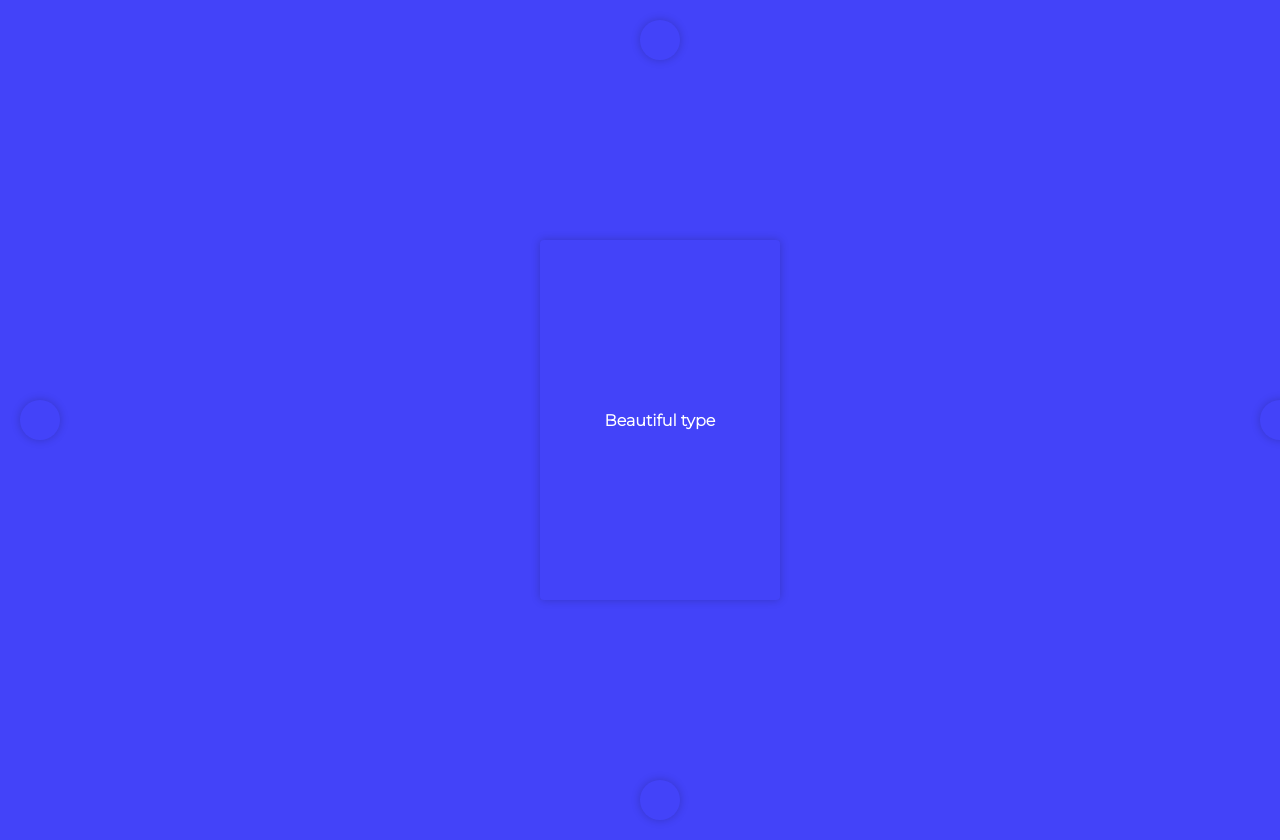
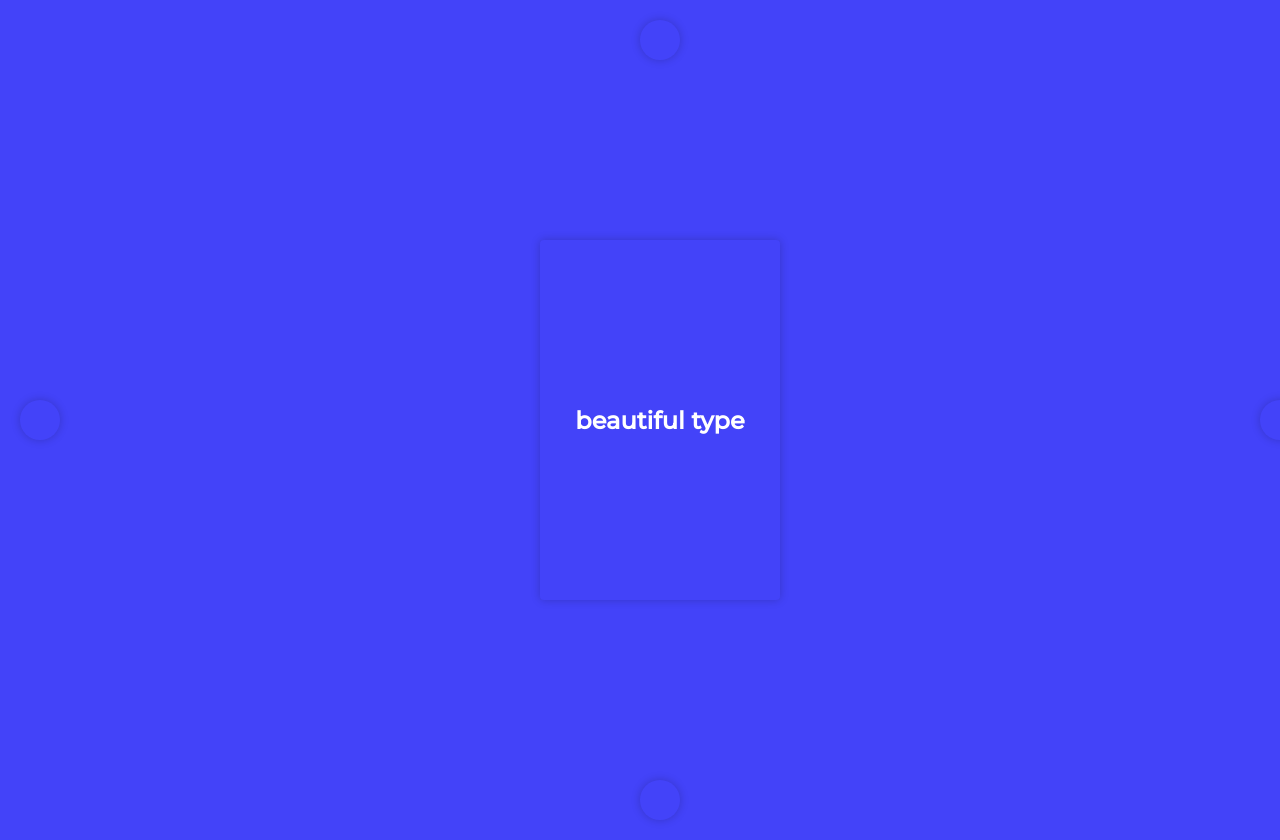
Before and after one commit to balazstrencsenyi/flex-workshop-, a plain HTML site: page frontend/index.html in a window 1280 px wide. Shown: the top 840 px of the page. Drawn offline with Linux system fonts and the light colour scheme.

Commit message:
minor change

```diff
--- a/frontend/index.html
+++ b/frontend/index.html
@@ -9,6 +9,9 @@
 	<link rel="preconnect" href="https://fonts.googleapis.com">
 <link rel="preconnect" href="https://fonts.gstatic.com" crossorigin>
 <link href="https://fonts.googleapis.com/css2?family=Montserrat:wght@300&display=swap" rel="stylesheet">
+<link rel="preconnect" href="https://fonts.googleapis.com">
+<link rel="preconnect" href="https://fonts.gstatic.com" crossorigin>
+<link href="https://fonts.googleapis.com/css2?family=Montserrat:wght@500&display=swap" rel="stylesheet">
 	<title>Flex workshop</title>
 </head>
 
@@ -18,7 +21,7 @@
 
 		<section>
 			<div class="side"></div>
-			<button> Beautiful type</button>
+			<button> beautiful type</button>
 			<div class="side"></div>
 		</section>
 
--- a/frontend/style.css
+++ b/frontend/style.css
@@ -61,5 +61,6 @@
   font-weight: bold;
   box-shadow: 0 0 10px rgba(0,0,0,0.2);
   border: none;
+  font-size: 24px;
 
 }
```
